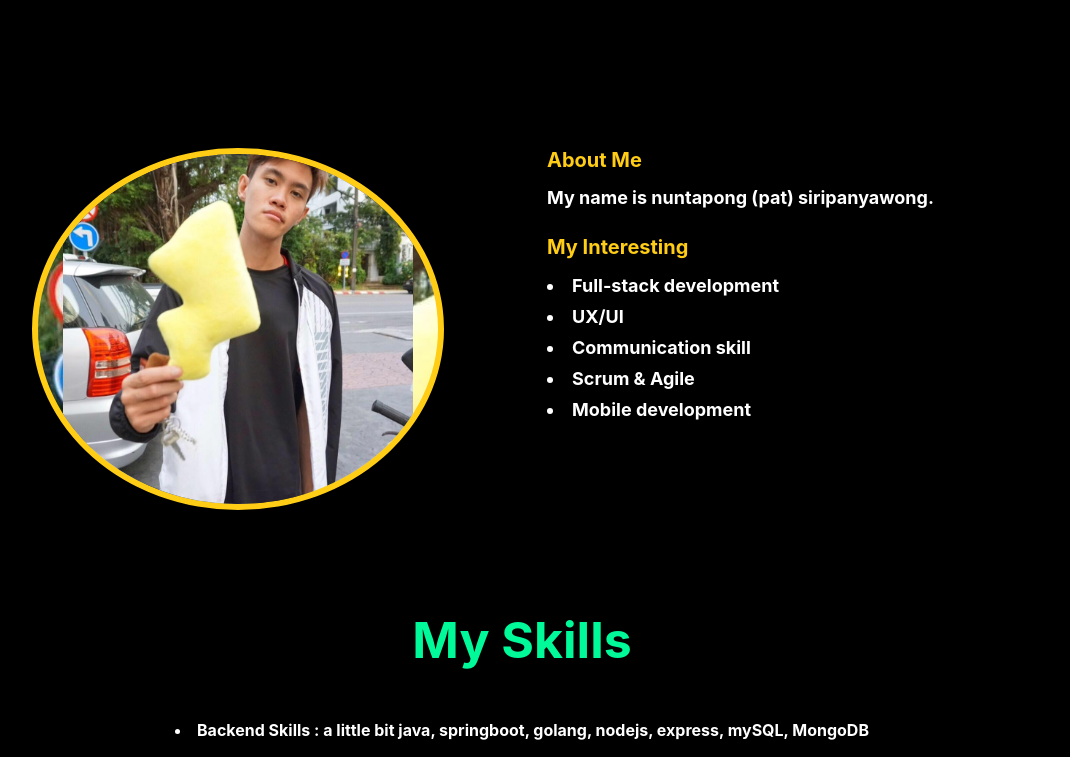
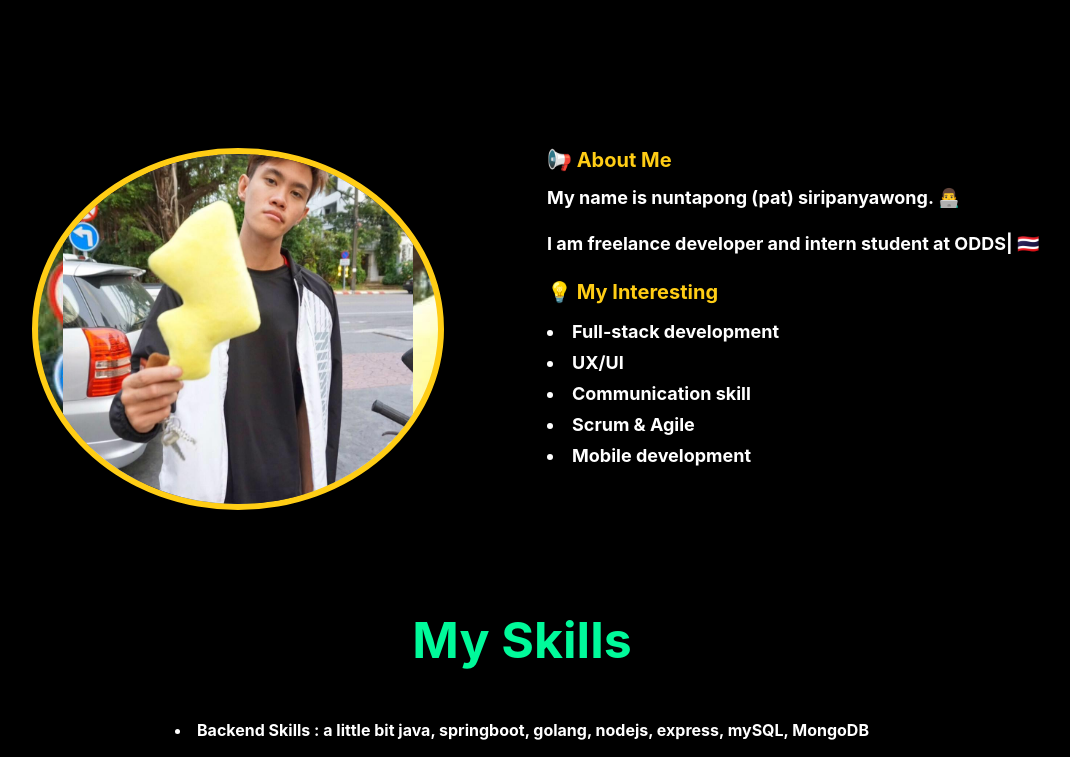
Before and after one commit to NuntapongS/my-portfolio, a React (Create React App) app: page / in a window 1280 px wide. Shown: the part 708-1465 px from the top of the page, without its empty margins (118-1188 px from the left). Built offline with nearby package versions, Linux system fonts and the light colour scheme.

Commit message:
add my interview2

```diff
--- a/src/components/whoAmI.tsx
+++ b/src/components/whoAmI.tsx
@@ -1,9 +1,13 @@
 import profile2 from "../image/15747616_1432756206764503_7783558084339154744_n.jpg";
 import profile1 from "../image/S__8454147.jpg";
-import { default as myInterview } from "../lang/word.json";
+import {
+  default as myInterview1,
+  default as myInterview2,
+} from "../lang/word.json";
 
 const WhoAmI = () => {
-  const interview: { myInterview: string } = myInterview;
+  const interview1: { myInterview1: string } = myInterview1;
+  const interview2: { myInterview2: string } = myInterview2;
   return (
     <div className="body">
       <div className="head-content">
@@ -19,9 +23,10 @@ const WhoAmI = () => {
       </div>
       <div className="head-content flex-reverse">
         <div>
-          About Me
-          <h2 className="content">{interview.myInterview}</h2>
-          <h2 className="interest">My Interesting</h2>
+          📢 About Me
+          <h2 className="content">{interview1.myInterview1}</h2>
+          <h2 className="content">{interview2.myInterview2}</h2>
+          <h2 className="interest">💡 My Interesting</h2>
           <li className="content">Full-stack development</li>
           <li className="content">UX/UI</li>
           <li className="content">Communication skill</li>
--- a/src/lang/word.json
+++ b/src/lang/word.json
@@ -1,5 +1,6 @@
 {
-  "myInterview": "My name is nuntapong (pat) siripanyawong. ",
+  "myInterview1": "My name is nuntapong (pat) siripanyawong. 👨‍💻 ",
+  "myInterview2": "I am freelance developer and intern student at ODDS| 🇹🇭",
   "backendSkills": "a little bit java, springboot, golang, nodejs, express, mySQL, MongoDB",
   "frontendSkills": "a little bit javaScripts, typeScripts, react, angular, css"
 }
```
